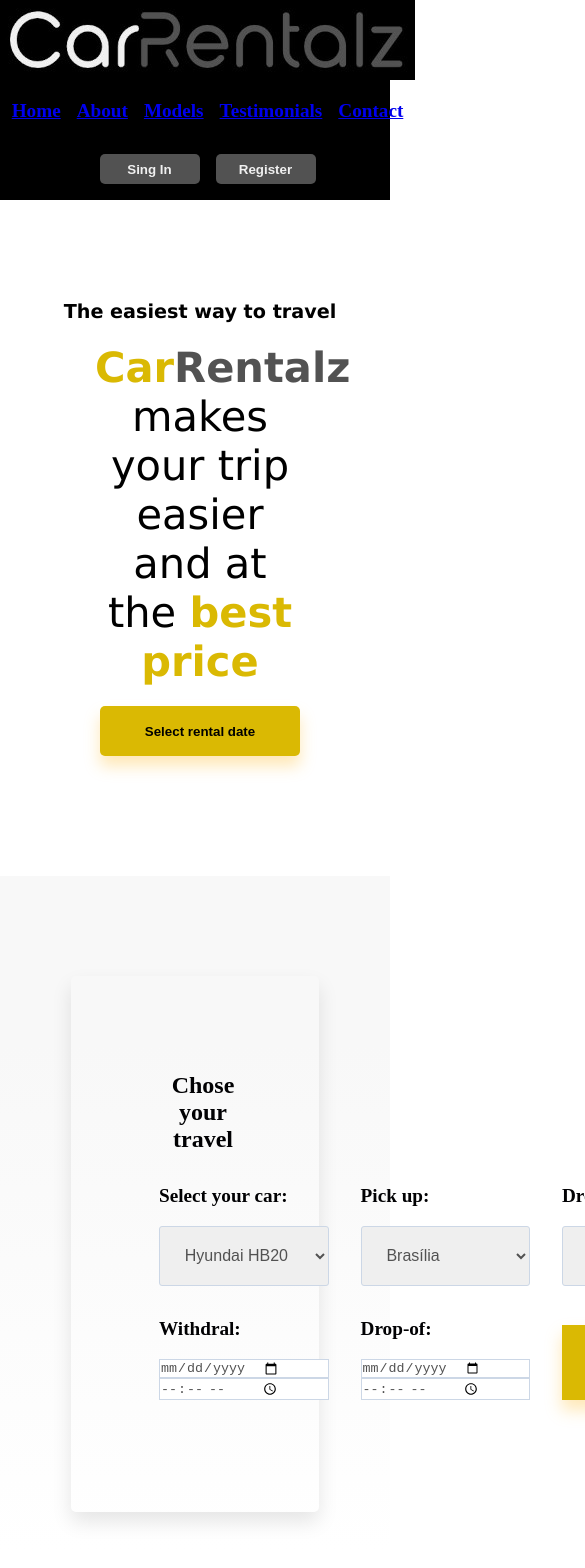
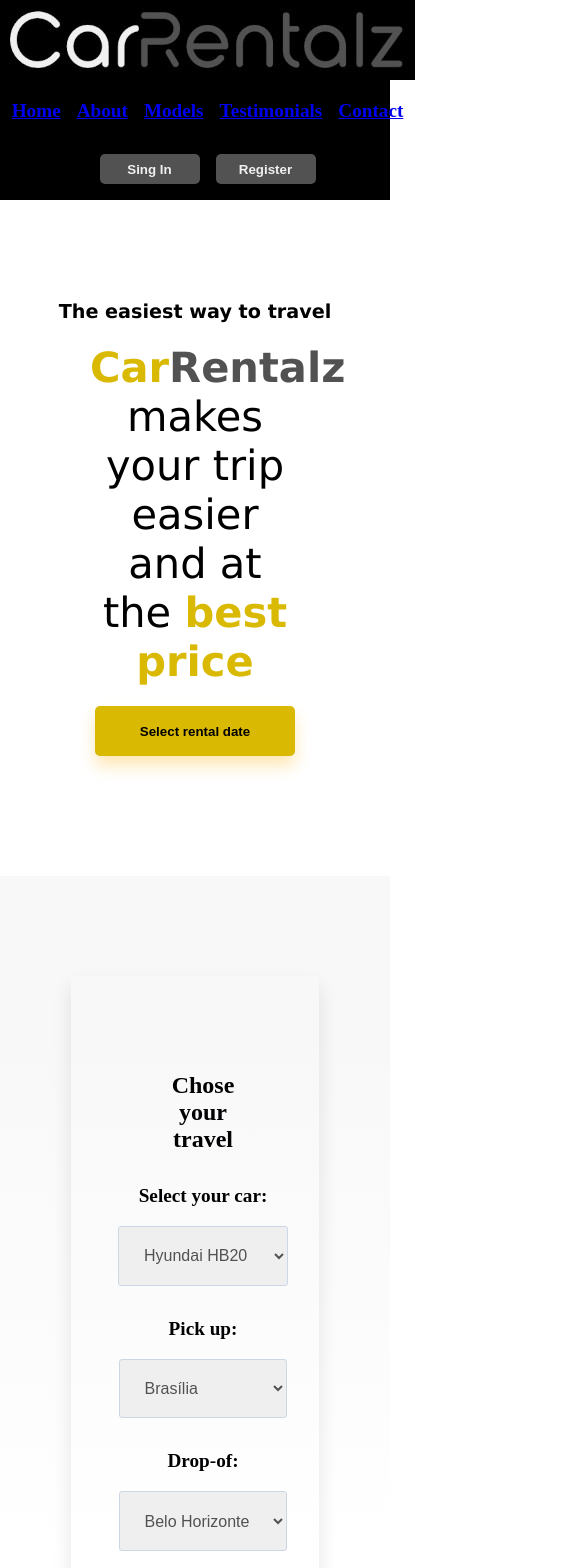
Before and after one commit to VictorSchmoegel/car-rentalz, a React (Create React App) app in the folder car-rentalz/: page / in a window 390 px wide. Shown: the top 1568 px of the page, 585 px wide, since content can reach past the window. Built offline with nearby package versions, Linux system fonts and the light colour scheme.

Commit message:
adicionando media query na pagina home

```diff
--- a/car-rentalz/src/components/Categories.css
+++ b/car-rentalz/src/components/Categories.css
@@ -15,14 +15,12 @@
 .categories_box {
   border-radius: 5px;
   box-shadow: 0 10px 20px 0 rgba(0,0,0,.1);
-  color: #fff;
   color: #525252;
   display: flex;
   flex-direction: column;
   padding: 4rem 4.5rem 5rem 5.5rem;
   position: relative;
   width: 100%;
-  z-index: 4;
   margin: auto;
 }
 
@@ -49,3 +47,21 @@
   flex-direction: column;
   margin-left: 1rem;
 }
+
+@media screen and (max-width: 1480px) {
+
+  .categories_list {
+    display: flex;
+    flex-direction: column;
+  }
+
+  .categories_list ul {
+    display: grid;
+    grid-template-columns: 1fr 1fr;
+    gap: 2rem;
+  }
+
+  .categories_section {
+    margin-top: 0;
+  }
+}
--- a/car-rentalz/src/components/FormRental.css
+++ b/car-rentalz/src/components/FormRental.css
@@ -107,3 +107,34 @@
   background-color: #525252;
   color: rgb(218, 185, 3);
 }
+
+@media screen and (max-width: 1250px) {
+  .form_box {
+    display: flex;
+    flex-direction: column;
+    align-items: center;
+  }
+
+  .main_form {
+    display: flex;
+    flex-direction: column;
+    align-items: center;
+  }
+
+  .form_select_car {
+    align-items: center;
+  }
+
+  .form_withdraw_date {
+    align-items: center;
+  }
+
+  .form_withdraw_date input {
+    width: 100%;
+  }
+
+  .form_btn_search {
+    align-self: center;
+    width: 100%;
+  }
+}
--- a/car-rentalz/src/pages/About.jsx
+++ b/car-rentalz/src/pages/About.jsx
@@ -9,12 +9,10 @@ import planicon1 from '../assets/images/about_images/plan_icon1.png';
 import planicon2 from '../assets/images/about_images/plan_icon2.png';
 import planicon3 from '../assets/images/about_images/plan_icon3.png';
 import Lottie from 'lottie-react';
-import HeaderPages from "../components/HeaderPages";
 
 function About() {
   return (
     <section className="about_page">
-      <HeaderPages title="About" />
       <div className="about_container">
         <div className="about_main">
           <img className="about_main_img" src={about_img} alt="img of a car"></img>
--- a/car-rentalz/src/pages/Home.css
+++ b/car-rentalz/src/pages/Home.css
@@ -83,6 +83,30 @@ section {
 }
 
 #hero_img {
+  display: flex;
   width: 80%;
   height: 100%;
+  max-width: 100%;
 }
+
+@media screen and (max-width: 1250px) {
+  .home_container {
+    display: flex;
+    flex-direction: column;
+    align-items: center;
+    justify-content: center;
+    text-align: center;
+  }
+
+  .home_content {
+    display: flex;
+    flex-direction: column;
+    align-items: center;
+    justify-content: center;
+    text-align: center;
+  }
+
+  #hero_img {
+    display: none;
+  }
+}
```
Also changed, not shown: car-rentalz/src/assets/images/home_car_mobile.jpg (added).
